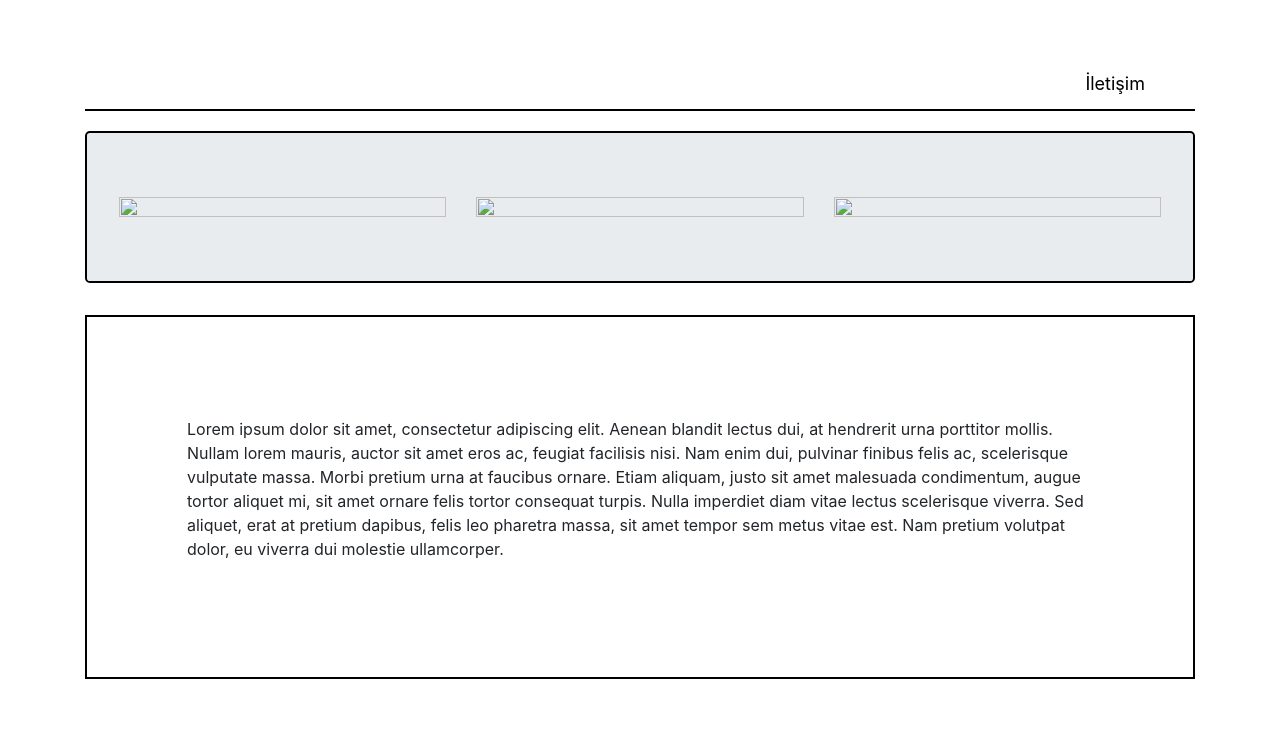
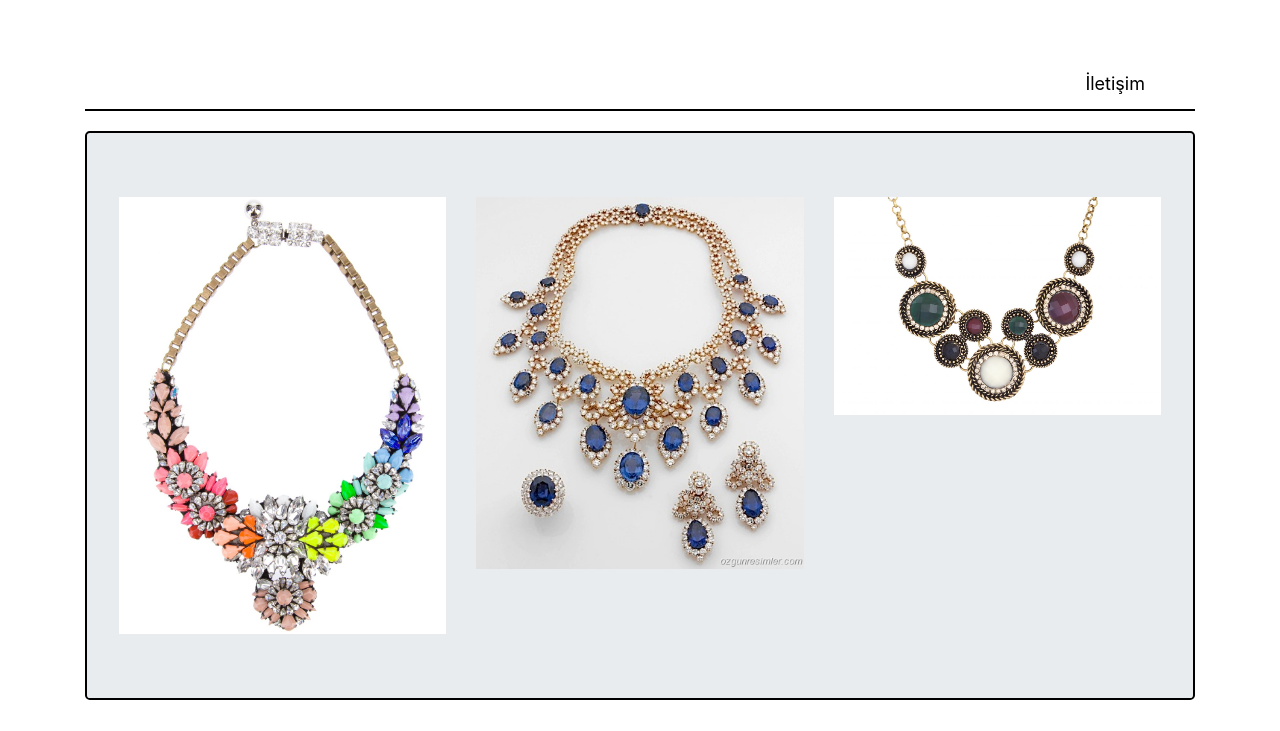
Before and after one commit to mehmetcetins/mehmetcetins.github.io, a plain HTML site: page index.html in a window 1280 px wide. Shown: the top 731 px of the page. Drawn offline with Linux system fonts and the light colour scheme; files that its build step writes are made by us from their sources.

Commit message:
Update index.html

```diff
--- a/index.html
+++ b/index.html
@@ -2,8 +2,8 @@
     <head>
         <meta charset="utf-8">
         <title>Takı Tasarım</title>
-        <link rel= "stylesheet" href="../public/css/bootstrap.css">
-        <link rel= "stylesheet" href="../public/css/style.css">
+        <link rel= "stylesheet" href="/css/bootstrap.css">
+        <link rel= "stylesheet" href="/css/style.css">
     </head>
     <body>
         <div class= "container">
@@ -14,13 +14,13 @@
             <div class="jumbotron clear">
                 <div class="row">
                     <div class="col">
-                        <img src="../public/images/1.jpg"  >
+                        <img src="/images/1.jpg"  >
                     </div>
                     <div class="col">
-                        <img src="../public/images/2.jpg" >
+                        <img src="/images/2.jpg" >
                     </div>
                     <div class="col">
-                        <img src="../public/images/3.jpg" >
+                        <img src="/images/3.jpg" >
                     </div>
                 </div>
             </div>
```
